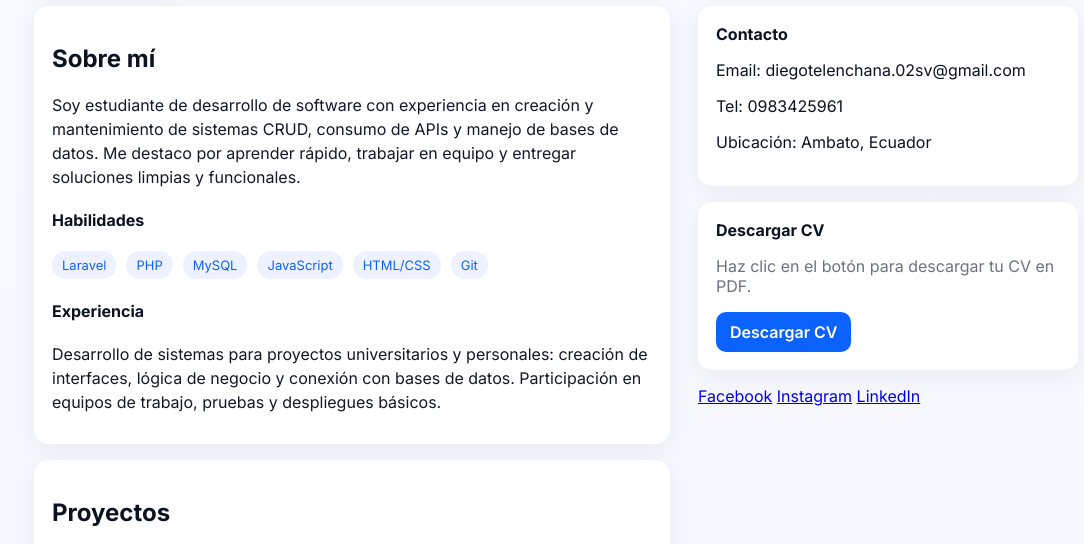
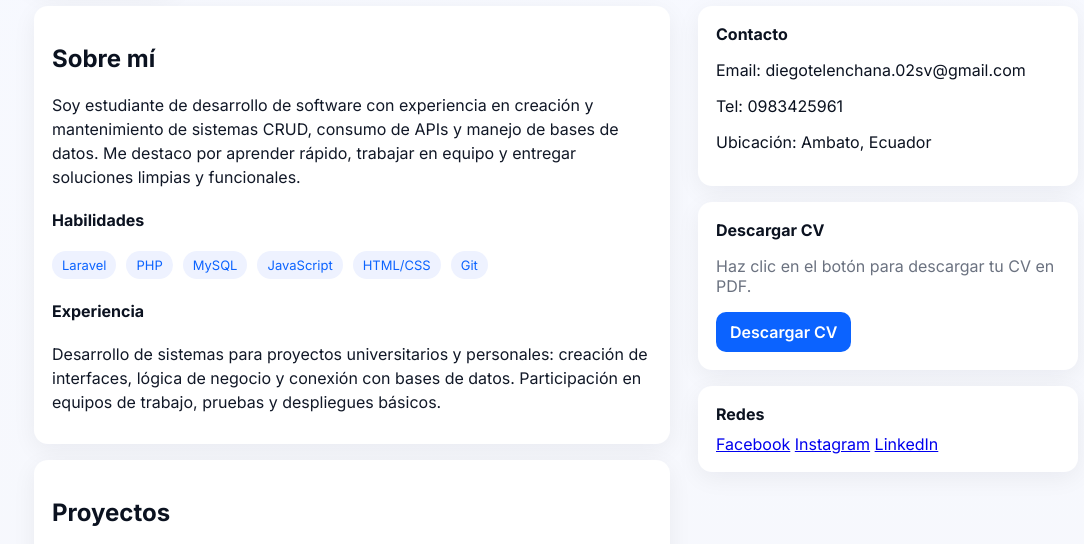
Before and after one commit to Jona-08/Jona-08.github.io, a plain HTML site: page index.html in a window 1280 px wide. Shown: the part 226-770 px from the top of the page, without its empty margins (84-1168 px from the left). Drawn offline with Linux system fonts and the light colour scheme.

Commit message:
Update index.html
links

```diff
--- a/index.html
+++ b/index.html
@@ -137,10 +137,13 @@
           <a id="download" class="btn" href="resume.pdf" download>Descargar CV</a>
         </div>
 
-      <div class="social-links">
-          <a href="https://www.facebook.com/" target="_blank">Facebook</a>
-          <a href="https://www.instagram.com/" target="_blank">Instagram</a>
-          <a href="https://www.linkedin.com/feed/" target="_blank">LinkedIn</a>
+      <div class="card section">
+      <h4>Redes</h4>
+
+      <a href="https://www.facebook.com/" target="_blank">Facebook</a>
+      <a href="https://www.instagram.com/" target="_blank">Instagram</a>
+      <a href="https://www.linkedin.com/feed/" target="_blank">LinkedIn</a>
+
       </div>
 
       </aside>
```
